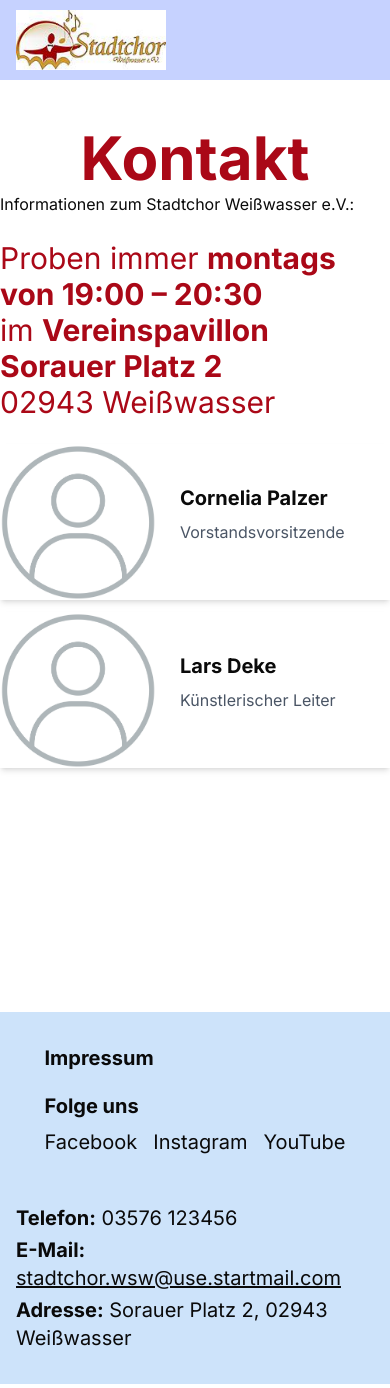
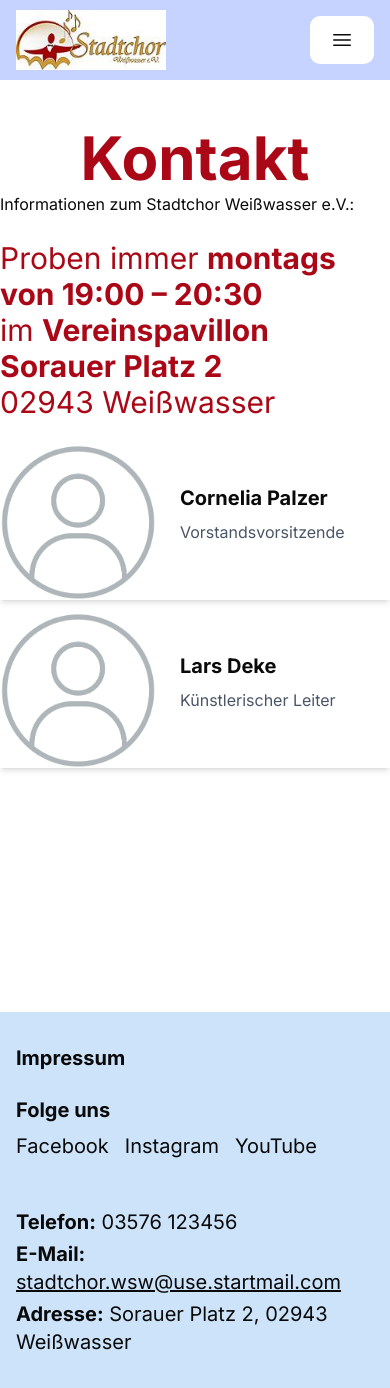
Before and after one commit to pau-dim/stadtchor-wsw, a Next.js app: page /kontakt in a window 390 px wide. Built offline with nearby package versions, Linux system fonts and the light colour scheme.

Commit message:
some more styling

```diff
--- a/app/kontakt/page.tsx
+++ b/app/kontakt/page.tsx
@@ -24,8 +24,8 @@ const PersonInfo: React.FC<PersonInfoProps> = ({ imageUrl, name, position, descr
 export default function Kontakt() {
     return (
         <><h1 id="kontakt" className="text-center mb-1">Kontakt</h1>
-            <p className>Informationen zum Stadtchor Weißwasser e.V.:</p>
-            <h4>Proben immer <strong>montags von 19:00 – 20:30</strong> <br/>im <strong>Vereinspavillon Sorauer Platz 2</strong> <br/>02943 Weißwasser</h4>
+            <p className="text-md">Informationen zum Stadtchor Weißwasser e.V.:</p>
+            <h4>Proben immer <strong>montags von 19:00 – 20:30</strong> <br />im <strong>Vereinspavillon Sorauer Platz 2</strong> <br />02943 Weißwasser</h4>
 
             <PersonInfo imageUrl="images/anonymus_user.jpg" name="Cornelia Palzer" position="Vorstandsvorsitzende" description="" />
             <PersonInfo imageUrl="images/anonymus_user.jpg" name="Lars Deke" position="Künstlerischer Leiter" description="" />
--- a/components/navigation/footer/index.tsx
+++ b/components/navigation/footer/index.tsx
@@ -4,11 +4,10 @@ import Button from "../navbar/Button";
 const Footer = () => {
     return (
         <footer className="w-full bg-custom-indigo py-8 mt-10 text-xl">
-            <div className="container mx-auto px-4 flex flex-col md:flex-row justify-between items-center md:items-start">
+            <div className="container md:mx-auto px-4 flex flex-col md:flex-row justify-between items-center items-start">
                 {/* Left: Social Media */}
                 <div className="mb-6 md:mb-0">
-                    <div className="mb-5">
-
+                    <div className="mb-6">
                         <Link href="/impressum" className="font-bold">Impressum</Link>
                     </div>
                     <h3 className="font-bold mb-2">Folge uns</h3>
--- a/components/navigation/navbar/index.tsx
+++ b/components/navigation/navbar/index.tsx
@@ -96,7 +96,7 @@ const Navbar = () => {
                 <li key={item.id}><NavItem href={item.uri} >{item.name}</NavItem></li>
               ))}
             </ul>
-            <div className={`${isOpen ? "hidden" : "hidden md-flex"}`}>
+            <div className={`${isOpen ? "hidden" : "flex md-hidden"}`}>
               <Button onClick={toggle}>
                 <svg xmlns="http://www.w3.org/2000/svg" fill="none" viewBox="0 0 24 24" strokeWidth="1.5" stroke="currentColor" className="size-6">
                   <path strokeLinecap="round" strokeLinejoin="round" d="M3.75 6.75h16.5M3.75 12h16.5m-16.5 5.25h16.5" />
```
